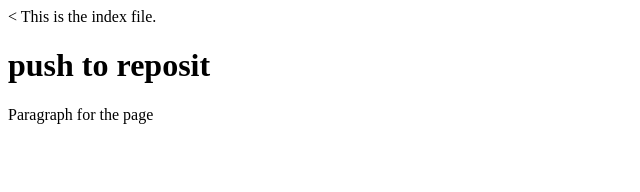
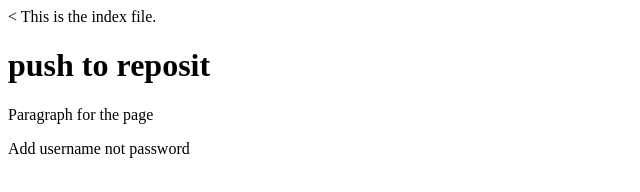
Before and after one commit to Softagz/softagz, a plain HTML site: page index.html in a window 1280 px wide. Shown: the whole page, without its empty margins (0-640 px from the left). Drawn offline with Linux system fonts and the light colour scheme.

Commit message:
P for User no Pass

```diff
--- a/index.html
+++ b/index.html
@@ -8,6 +8,7 @@
     This is the index file.
     <h1> push to reposit </h1>
     <p>Paragraph for the page</p>
+    <p>Add username not password</p>
 
   </body>
 </html>
```
